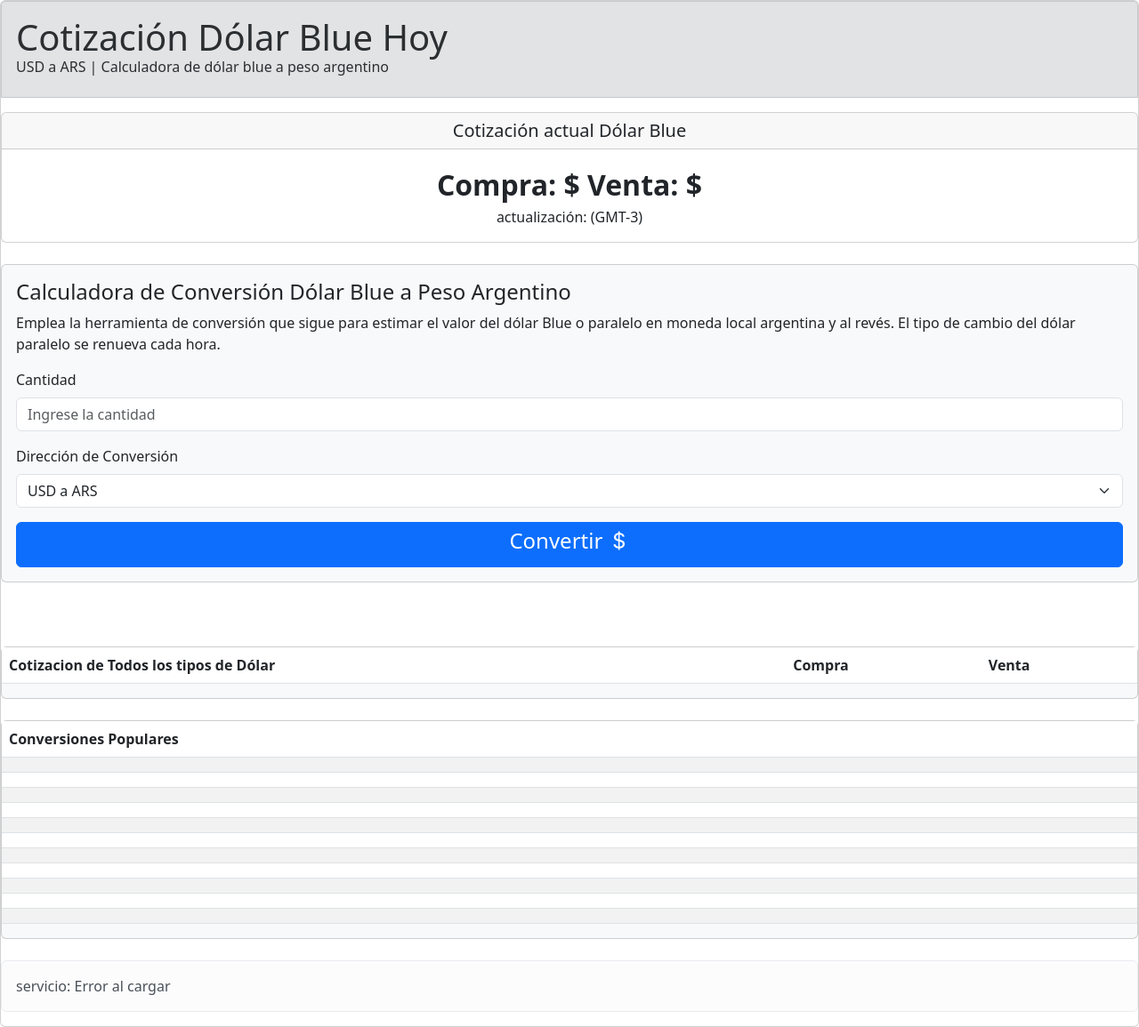
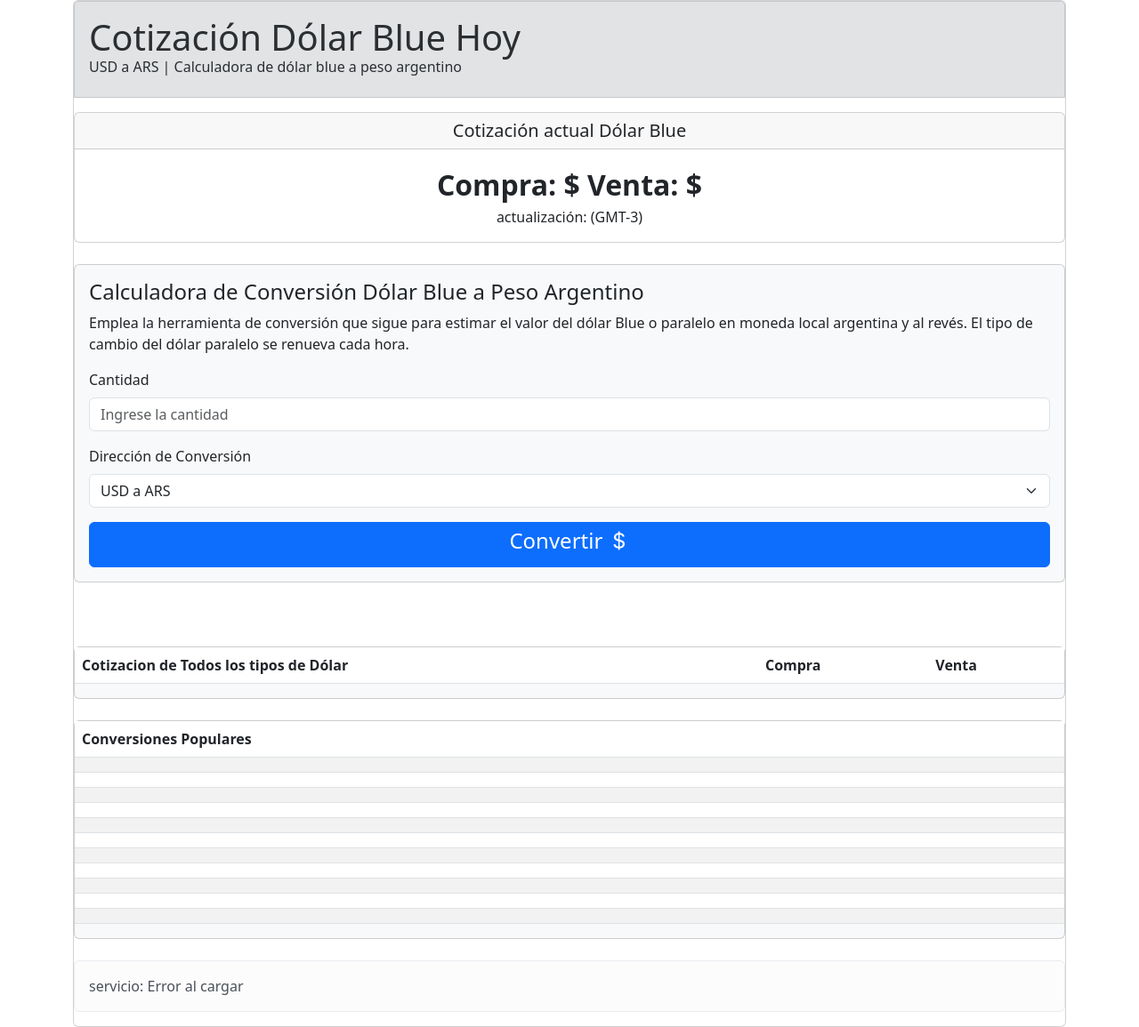
Before and after one commit to hernantvg/DolarBlue, a PHP site: page / in a window 1280 px wide. Shown: the whole page at 89% size. Run offline with PHP 8.4, Linux system fonts and the light colour scheme; lists and menus that the app fills with data are empty.

Commit message:
Update index.php

```diff
--- a/index.php
+++ b/index.php
@@ -20,7 +20,7 @@
 </head>
 
 <body>
-    <div>
+    <div class="container-md">
             <div class="card">
                 <div class="card-header alert alert-secondary">
                     <h1 class="m-0">Cotización Dólar Blue Hoy</h1>
```
